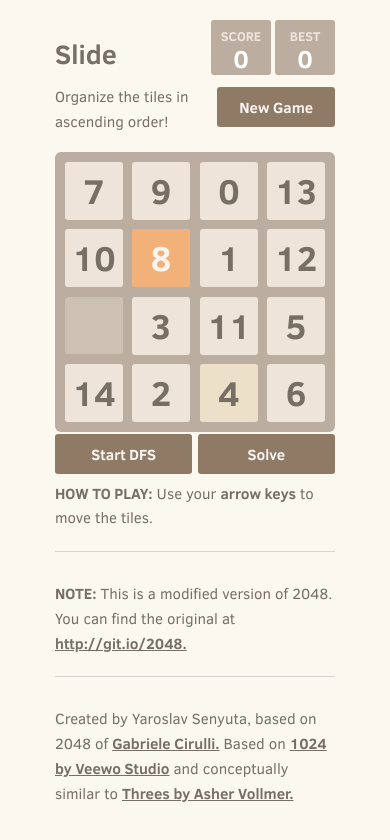
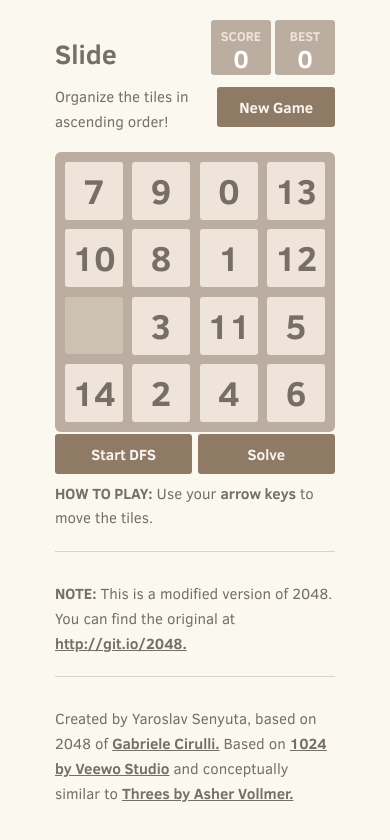
Before and after one commit to yarko3/Cordova2048, a plain HTML site: page BlankCordova2048/2048/index.html in a window 390 px wide. Drawn offline with Linux system fonts and the light colour scheme; some packages are replaced by stand-ins of ours.

Commit message:
removed colors specific to powers of 2

```diff
--- a/BlankCordova2048/2048/style/main.scss
+++ b/BlankCordova2048/2048/style/main.scss
@@ -338,15 +338,15 @@ hr {
   // Colors for all 11 states, false = no special color
   $special-colors: false false, // 2
                    false false, // 4
-                   #f78e48 true, // 8
-                   #fc5e2e true, // 16
-                   #ff3333 true, // 32
-                   #ff0000 true, // 64
-                   false true, // 128
-                   false true, // 256
-                   false true, // 512
-                   false true, // 1024
-                   false true; // 2048
+                   false false, // 8
+                   false false, // 16
+                   false false, // 32
+                   false false, // 64
+                   false false, // 128
+                   false false, // 256
+                   false false, // 512
+                   false false, // 1024
+                   false false; // 2048
 
   // Build tile colors
   @while $exponent <= $limit {
```
Also changed, not shown: BlankCordova2048/2048/style/main.css.
